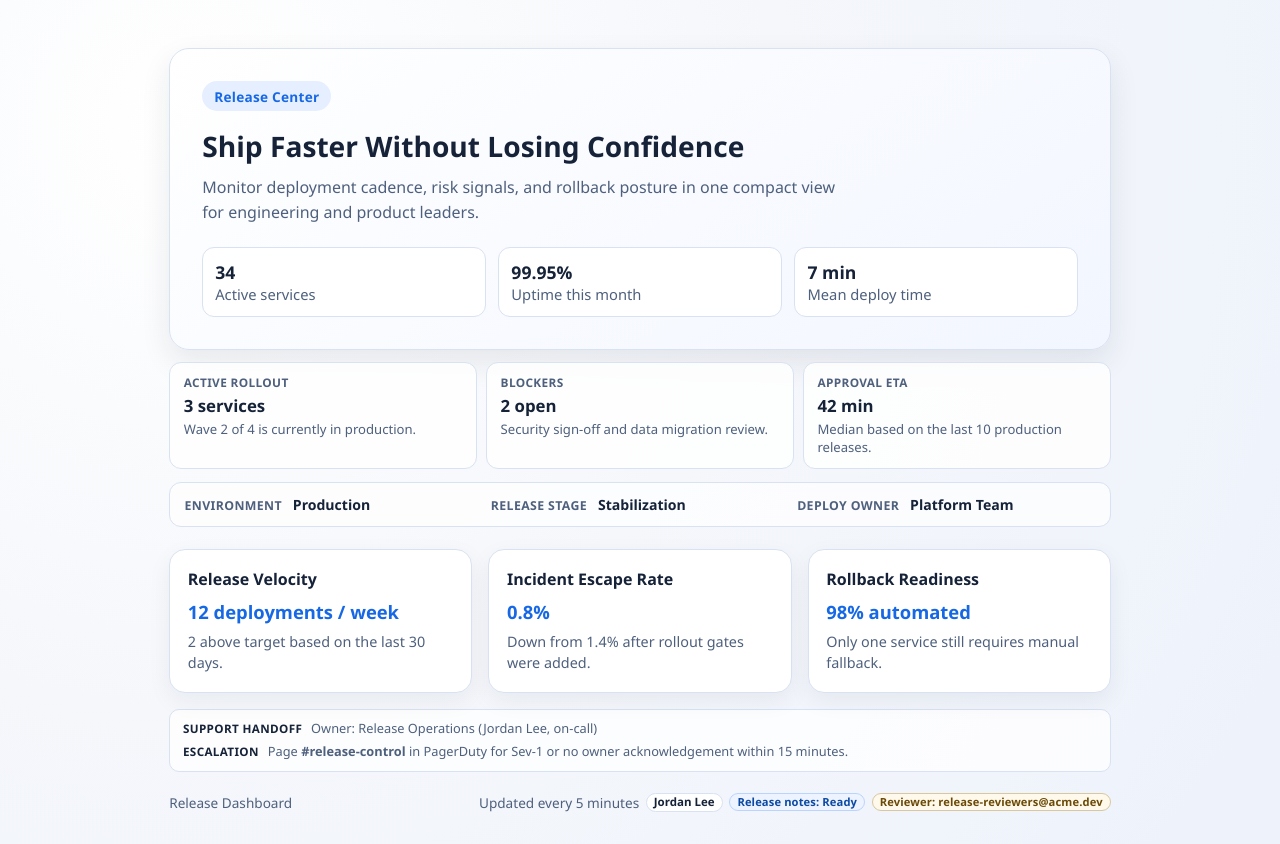
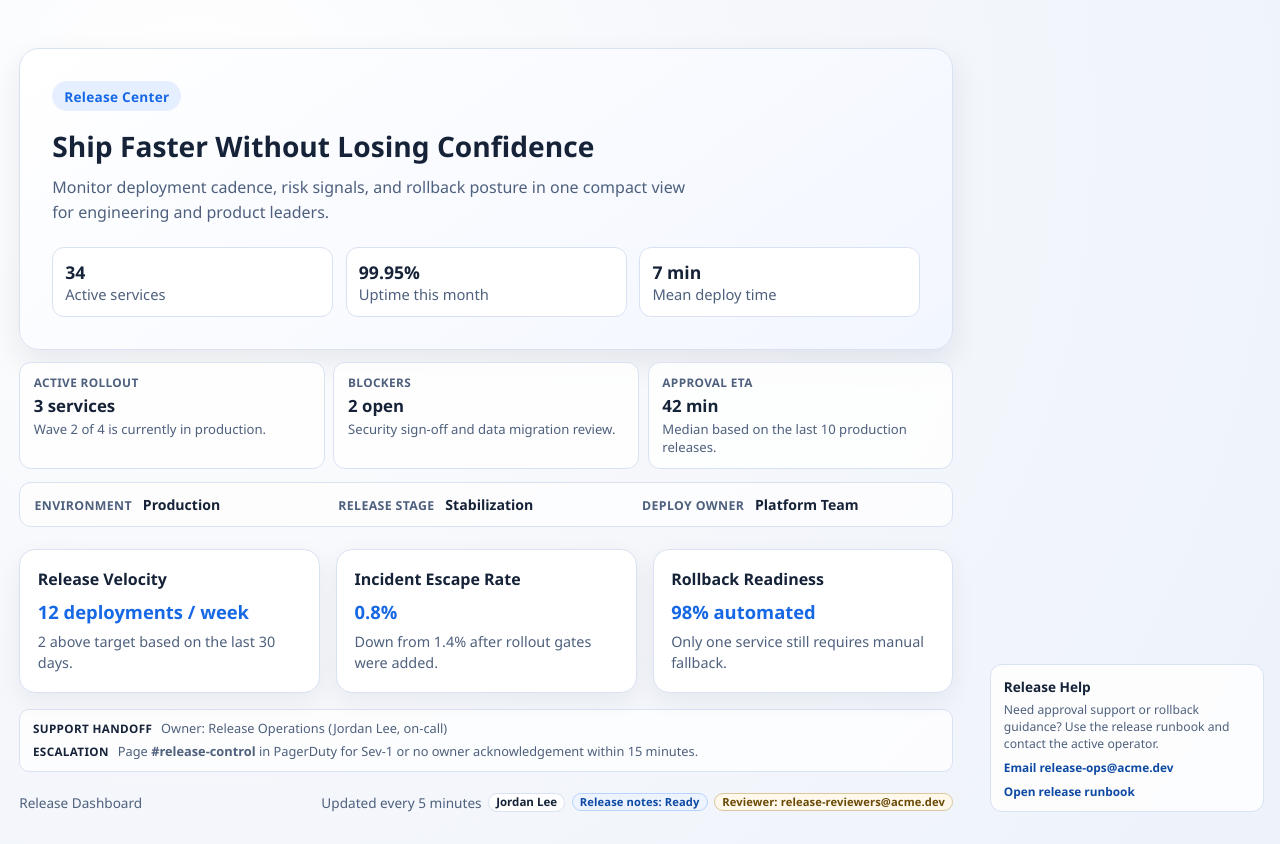
Before and after one commit to abhinsharma/linear-app, a website built with Vite: page index.html in a window 1280 px wide. Built offline with nearby package versions, Linux system fonts and the light colour scheme.

Commit message:
feat(sidebar): add release help block in footer

```diff
--- a/src/main.js
+++ b/src/main.js
@@ -61,6 +61,7 @@ const railItems = metricRail
   .join('');
 
 document.querySelector('#app').innerHTML = `
+  <div class="dashboard-layout">
     <main class="dashboard" aria-label="Release dashboard">
       <section class="hero">
         <p class="badge">Release Center</p>
@@ -110,4 +111,21 @@ document.querySelector('#app').innerHTML = `
         </p>
       </footer>
     </main>
+
+    <aside class="release-sidebar" aria-label="Release sidebar">
+      <div class="release-sidebar-spacer"></div>
+      <footer class="release-sidebar-footer">
+        <article class="release-help-block" aria-label="Release help block">
+          <p class="release-help-title">Release Help</p>
+          <p class="release-help-copy">
+            Need approval support or rollback guidance? Use the release runbook and contact the active operator.
+          </p>
+          <a class="release-help-link" href="mailto:release-ops@acme.dev">Email release-ops@acme.dev</a>
+          <a class="release-help-link" href="https://status.acme.dev/runbooks/release" target="_blank" rel="noreferrer">
+            Open release runbook
+          </a>
+        </article>
+      </footer>
+    </aside>
+  </div>
 `;
--- a/src/styles.css
+++ b/src/styles.css
@@ -25,6 +25,20 @@ body {
   max-width: 980px;
   margin: 0 auto;
   padding: 3rem 1.2rem 2rem;
+}
+
+.dashboard-layout {
+  max-width: 1320px;
+  margin: 0 auto;
+  display: grid;
+  grid-template-columns: minmax(0, 980px) minmax(240px, 290px);
+  gap: 1.1rem;
+  align-items: stretch;
+}
+
+.dashboard-layout .dashboard {
+  max-width: none;
+  margin: 0;
 }
 
 .hero {
@@ -275,3 +289,63 @@ body {
   letter-spacing: 0.03em;
   text-transform: uppercase;
 }
+
+.release-sidebar {
+  padding: 3rem 1rem 2rem 0;
+  display: flex;
+  flex-direction: column;
+  min-height: 100%;
+}
+
+.release-sidebar-spacer {
+  flex: 1;
+}
+
+.release-sidebar-footer {
+  margin-top: auto;
+}
+
+.release-help-block {
+  border: 1px solid var(--border);
+  border-radius: 12px;
+  padding: 0.75rem 0.8rem;
+  background: rgba(255, 255, 255, 0.86);
+}
+
+.release-help-title {
+  margin: 0;
+  color: var(--text);
+  font-size: 0.85rem;
+  font-weight: 800;
+}
+
+.release-help-copy {
+  margin: 0.35rem 0 0;
+  color: var(--muted);
+  font-size: 0.76rem;
+  line-height: 1.4;
+}
+
+.release-help-link {
+  display: block;
+  margin-top: 0.45rem;
+  color: #0e4aa3;
+  font-size: 0.74rem;
+  font-weight: 700;
+  text-decoration: none;
+}
+
+.release-help-link:hover {
+  text-decoration: underline;
+}
+
+@media (max-width: 1100px) {
+  .dashboard-layout {
+    grid-template-columns: 1fr;
+    gap: 0;
+  }
+
+  .release-sidebar {
+    padding: 0 1.2rem 2rem;
+  }
+}
```
Lines whose indentation alone changed are shown as unchanged.
